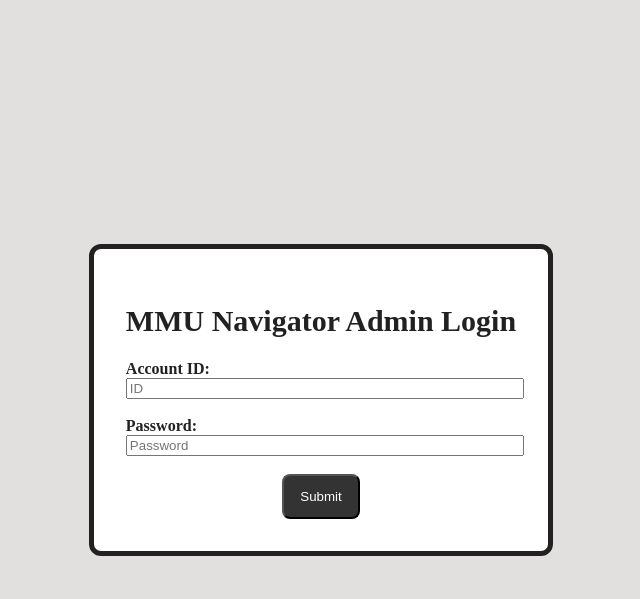
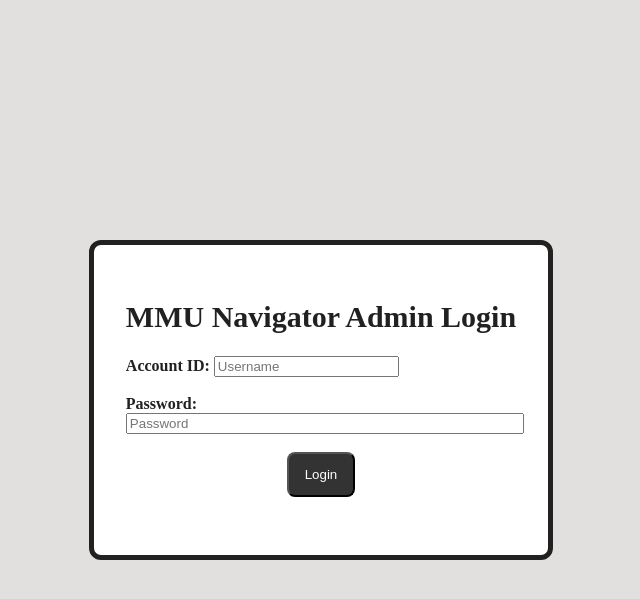
Before and after one commit to saaddun1-gif/MMUNavigator-Group57, a Flask app: page /Admin_Login in a window 1280 px wide. Shown: the top 599 px of the page, without its empty margins (319-959 px from the left). Run offline with Flask 3, Linux system fonts and the light colour scheme.

Commit message:
login hazyq.

```diff
--- a/templates/Admin_Login.html
+++ b/templates/Admin_Login.html
@@ -1,34 +1,97 @@
 <!DOCTYPE html>
-
 <html lang="en">
 <head>
     <meta charset="UTF-8">
+    <meta name="viewport" content="width=device-width, initial-scale=1.0">
+    <title>MMU Navigator Admin Login</title>
     <link rel="stylesheet" href="{{ url_for('static', filename='style_login.css') }}">
 </head>
-
 <body>
     <main>
         <section id="login">
             <h1>MMU Navigator Admin Login</h1>
-             <link rel="stylesheet" href="{{ url_for('static', filename='style_login.css') }}">
+            <form id="loginForm">
                 <div>
-                <label for="email">Account ID:</label>
-                <input type="email" id="email" name="email" placeholder="ID" required    >
+                    <label for="username">Account ID:</label>
+                    <input type="text" id="username" placeholder="Username" required>
                 </div>
+                <br>
+                <div>
+                    <label for="password">Password:</label>
+                    <input type="password" id="password" placeholder="Password" required>
+                </div>
+                <br>
+                <div id="otpSection" style="display:none;">
+                    <hr>
+                    <label for="otp">Enter OTP:</label>
+                    <input type="text" id="otp" placeholder="6-digit code">
+                    <br><br>
+                </div>
+                <button type="submit" id="submitBtn">Login</button>
+            </form>
+            <p id="message" style="color: red; margin-top: 10px;"></p>
+        </section>
+    </main>
 
-                <br>
+<script>
+    const loginForm = document.getElementById('loginForm');
+    const otpSection = document.getElementById('otpSection');
+    const message = document.getElementById('message');
+    let isOtpStep = false;
 
-                <div>
-                <label for="fpass">Password:</label>
-                <input type="password" id="fpass" name="fpass" placeholder="Password" required>
-                </div>
+    loginForm.addEventListener('submit', async (e) => {
+        e.preventDefault();
 
-                <br>
+        // Clear previous messages
+        message.innerText = "";
+        message.style.color = 'red';
 
-                <div>
-                    <input type="submit">
-                </div>
-            </section>
-        </form>
-    </main>
+        const username = document.getElementById('username').value;
+        const password = document.getElementById('password').value;
+        const otp = document.getElementById('otp').value;
+
+        try {
+            if (!isOtpStep) {
+                // Step 1: Send login details to Python
+                const response = await fetch('/Admin_Login', {
+                    method: 'POST',
+                    headers: {'Content-Type': 'application/json'},
+                    body: JSON.stringify({ username, password })
+                });
+
+                const result = await response.json();
+
+                if (response.ok && result.status === 'otp_sent') {
+                    otpSection.style.display = 'block';
+                    isOtpStep = true;
+                    message.style.color = 'green';
+                    message.innerText = "OTP sent to your email!";
+                } else {
+                    // Added || to provide a backup message
+                    message.innerText = result.message || "Login failed.";
+                }
+            } else {
+                // Step 2: Verify the OTP
+                const response = await fetch('/verify-otp', {
+                    method: 'POST',
+                    headers: {'Content-Type': 'application/json'},
+                    body: JSON.stringify({ otp })
+                });
+
+                const result = await response.json();
+
+                if (response.ok && result.status === 'success') {
+                    // Go to the admin dashboard
+                    window.location.href = result.redirect;
+                } else {
+                    // Added || to provide a backup message
+                    message.innerText = result.message || "Invalid OTP.";
+                }
+            }
+        } catch (err) {
+            message.innerText = "Connection error. Please check your server.";
+        }
+    });
+</script>
+</body>
 </html>
```
Lines whose indentation alone changed are shown as unchanged.
